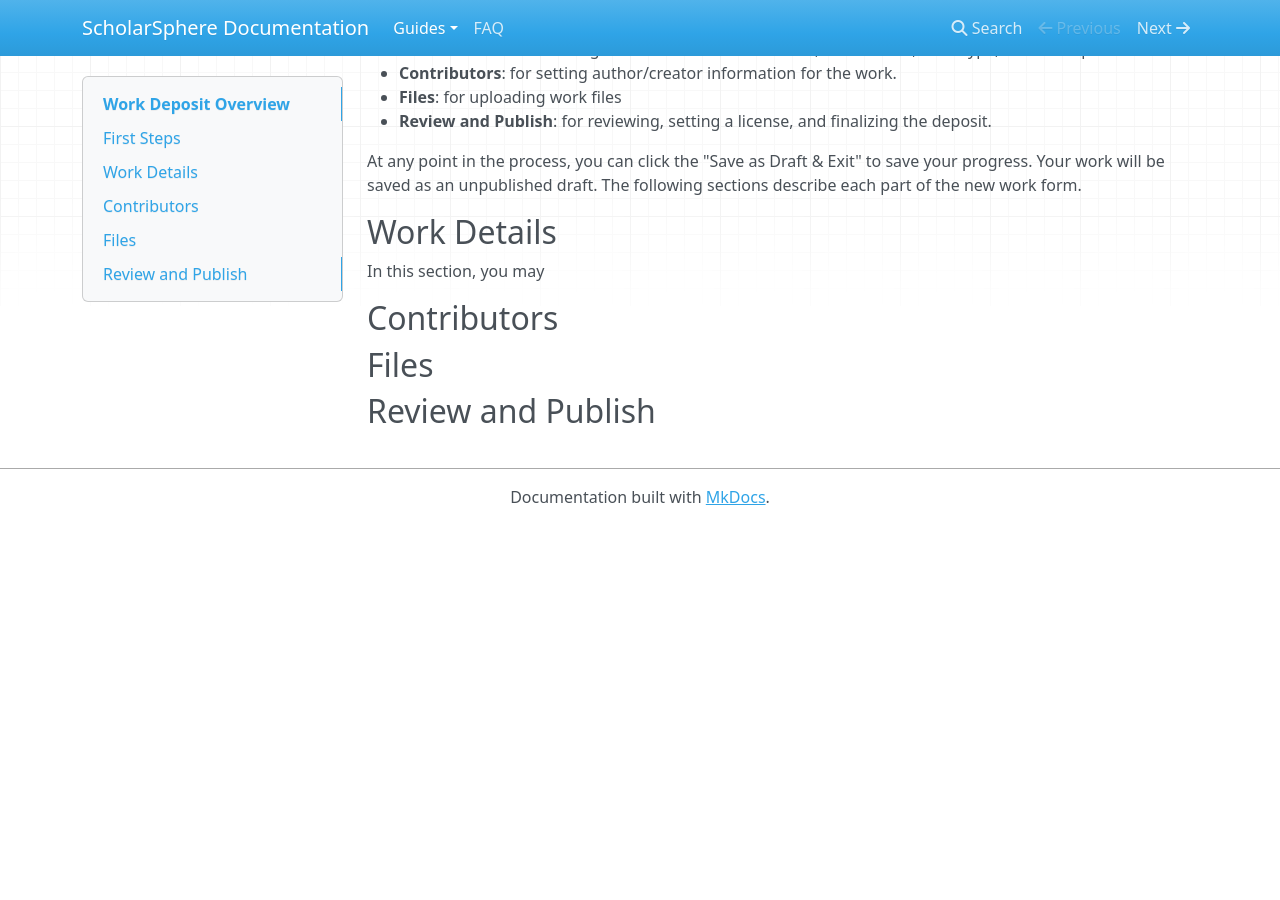
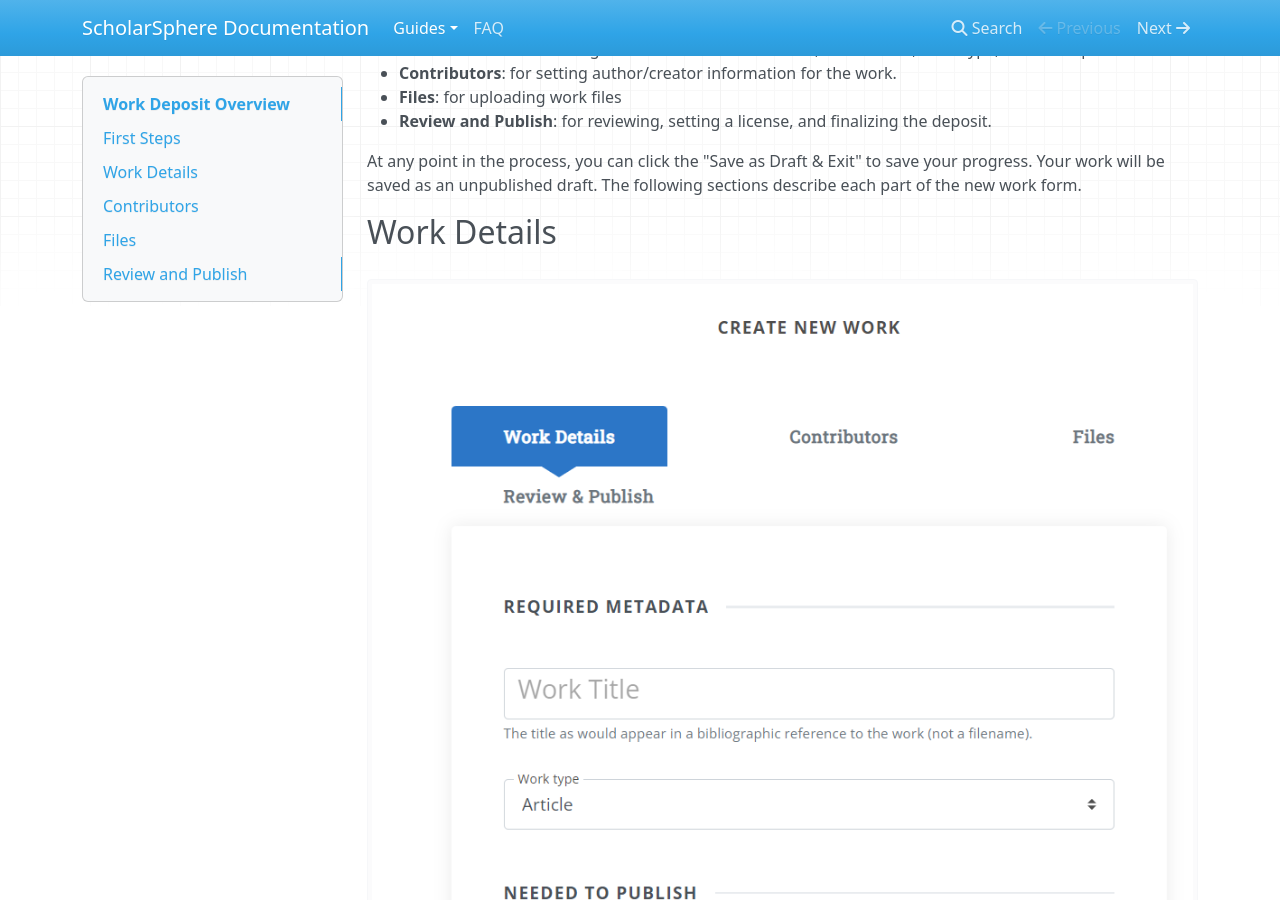
Before and after one commit to repub/scholarsphere-docs, an MkDocs documentation site: the page built from docs/guides/deposit-overview.md, in a window 1280 px wide and 900 px high, scrolled down 636 px. Built offline with MkDocs 1.6.1, drawn with Linux system fonts in a browser that asks for light colours; nearby versions of some CDN libraries; before the commit the page ends 1161 px from its top, so only the background shows below that.

Commit message:
Update deposit-overview.md

```diff
--- a/docs/guides/deposit-overview.md
+++ b/docs/guides/deposit-overview.md
@@ -20,10 +20,18 @@
 
 ## Work Details
 
-In this section, you may
+![Work Details Page](images/work-details.png)
 
 ## Contributors
 
+![Contributors Page](images/contributors.png)
+
 ## Files
 
+![File Upload Page](images/file-upload.png)
+
 ## Review and Publish
+
+![Review](images/review.png)
+
+![Publish](images/publish.png)
```
